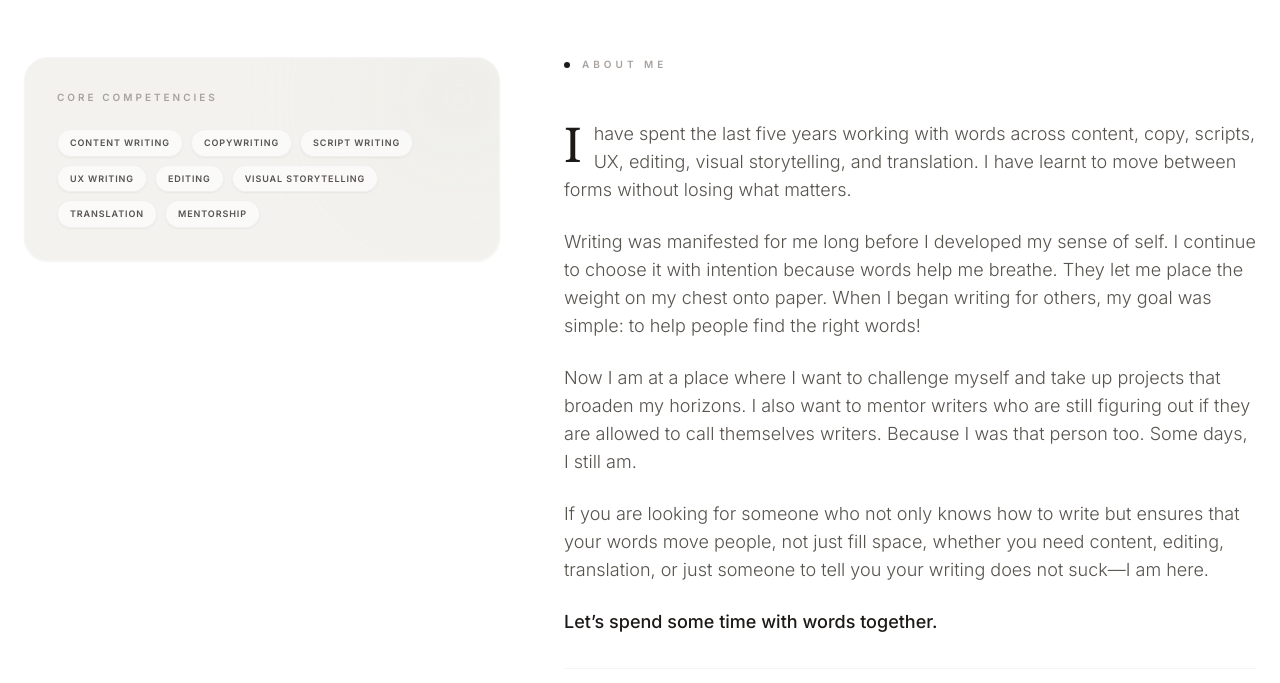
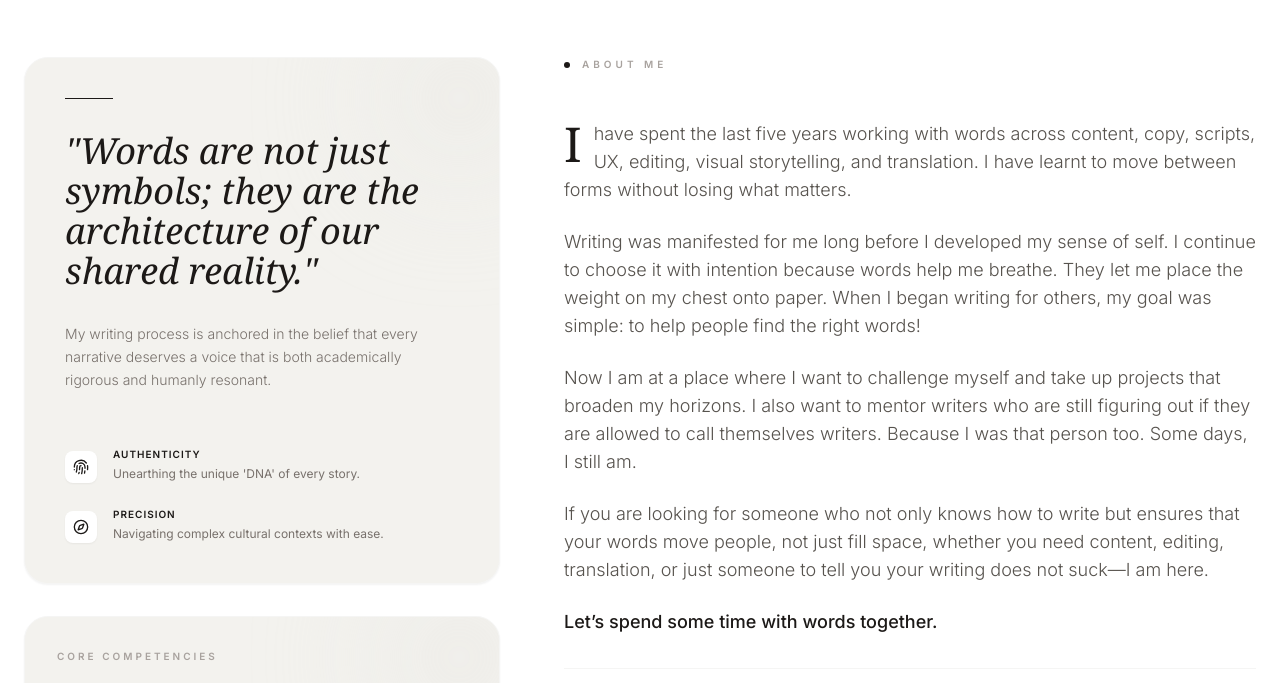
Before and after one commit to sonakhirumi/sonakhi-portfolio, a React (Vite) app: page / in a window 1280 px wide. Shown: the part 935-1618 px from the top of the page. Built offline with nearby package versions, Linux system fonts and the light colour scheme; no server answers; a web font is replaced by a local one.

Commit message:
Restore Creative Manifesto section above Core Competencies

```diff
--- a/components/About.tsx
+++ b/components/About.tsx
@@ -22,6 +22,41 @@ const About: React.FC = () => {
         {/* Left Side: Creative Manifesto (Sticky Container) */}
         <div className="lg:col-span-5 relative">
           <div className="lg:sticky lg:top-28 space-y-8 py-4 h-full flex flex-col justify-start">
+            <div className="relative p-10 bg-[#f3f2ee] rounded-3xl overflow-hidden group border border-stone-100 shadow-sm">
+              <div className="absolute -top-10 -right-10 w-40 h-40 bg-[#e9e8e4] rounded-full blur-3xl opacity-50 group-hover:scale-150 transition-transform duration-1000"></div>
+
+              <div className="relative space-y-8">
+                <div className="w-12 h-px bg-stone-900"></div>
+                <h4 className="font-serif text-3xl md:text-4xl text-stone-900 leading-tight italic">
+                  "Words are not just symbols; they are the architecture of our shared reality."
+                </h4>
+                <p className="text-stone-500 text-sm leading-relaxed font-light">
+                  My writing process is anchored in the belief that every narrative deserves a voice that is both academically rigorous and humanly resonant.
+                </p>
+
+                <div className="space-y-6 pt-6">
+                  <div className="flex items-start space-x-4">
+                    <div className="mt-1 p-2 bg-white rounded-lg shadow-sm">
+                      <Fingerprint className="w-4 h-4 text-stone-900" />
+                    </div>
+                    <div>
+                      <h5 className="text-[10px] font-black uppercase tracking-widest text-stone-900 mb-1">Authenticity</h5>
+                      <p className="text-xs text-stone-500">Unearthing the unique 'DNA' of every story.</p>
+                    </div>
+                  </div>
+                  <div className="flex items-start space-x-4">
+                    <div className="mt-1 p-2 bg-white rounded-lg shadow-sm">
+                      <Compass className="w-4 h-4 text-stone-900" />
+                    </div>
+                    <div>
+                      <h5 className="text-[10px] font-black uppercase tracking-widest text-stone-900 mb-1">Precision</h5>
+                      <p className="text-xs text-stone-500">Navigating complex cultural contexts with ease.</p>
+                    </div>
+                  </div>
+                </div>
+              </div>
+            </div>
+
             <div className="relative p-8 bg-[#f3f2ee] rounded-3xl overflow-hidden group border border-stone-100 shadow-sm">
               <div className="absolute -top-10 -right-10 w-40 h-40 bg-[#e9e8e4] rounded-full blur-3xl opacity-50 group-hover:scale-150 transition-transform duration-1000"></div>
               <span className="relative z-10 text-[10px] font-black uppercase tracking-[0.3em] text-stone-400 block mb-6">Core Competencies</span>
--- a/index.html
+++ b/index.html
@@ -67,7 +67,7 @@
 <body class="bg-[#faf9f6] text-[#1a1a1a]">
     <div id="root"></div>
     <script type="module" src="/index.tsx"></script>
-    <!-- Deployment Timestamp: 2026-02-18T14:52:00+05:30 (Revert About section layout) -->
+    <!-- Deployment Timestamp: 2026-02-18T14:54:00+05:30 (Restore Creative Manifesto) -->
 </body>
 
 </html>
```
